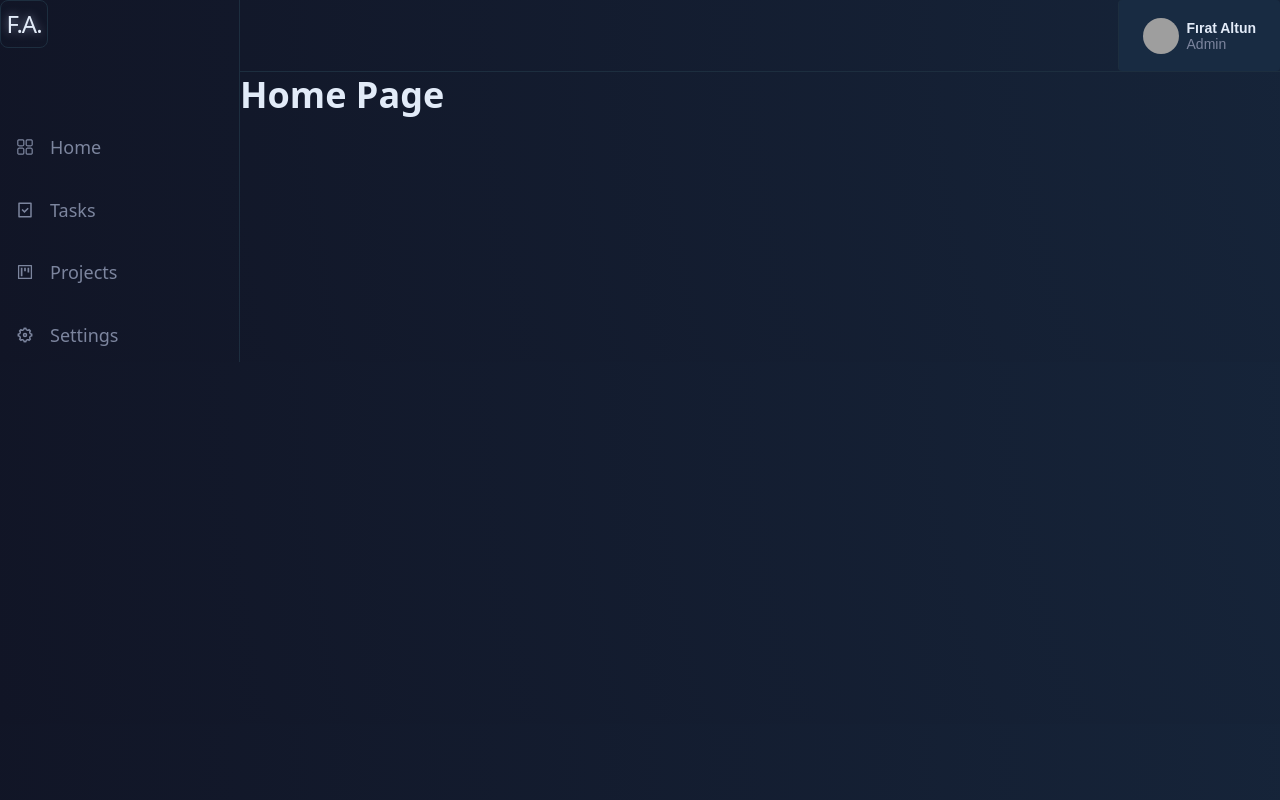
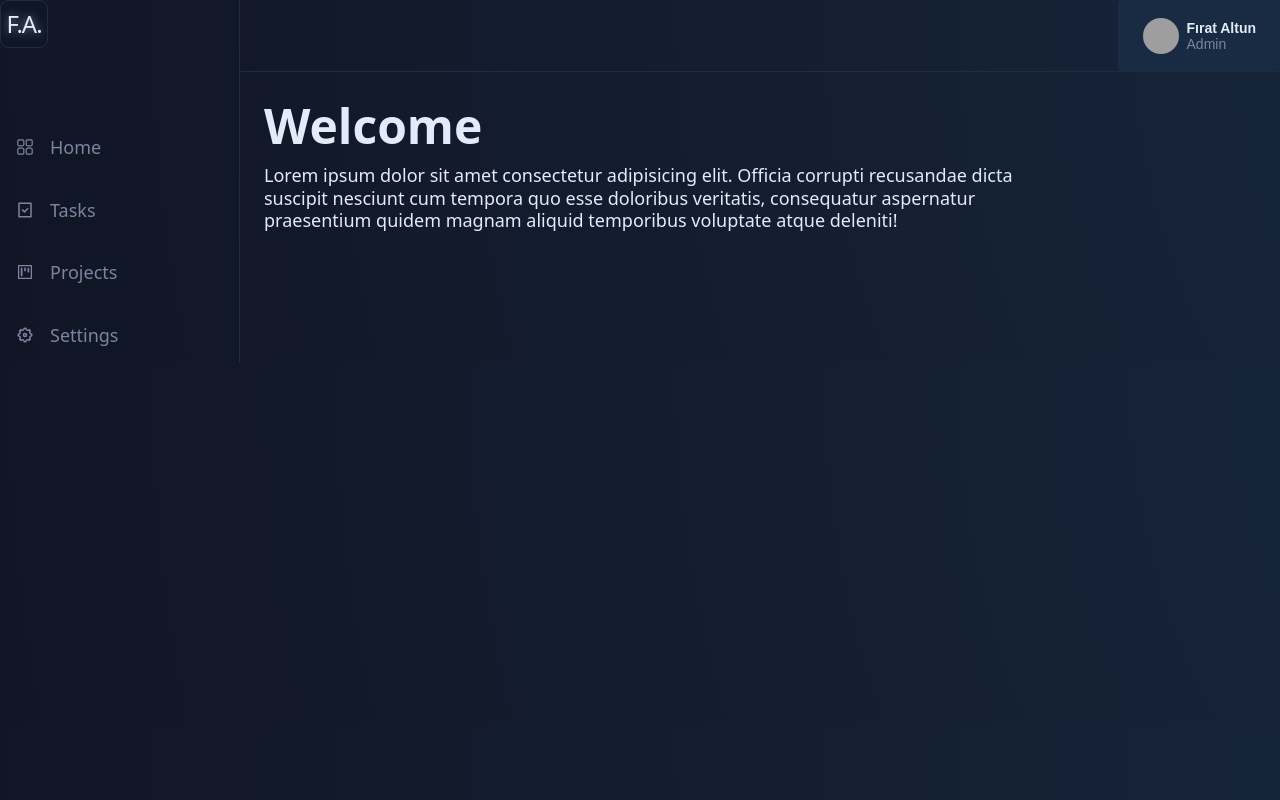
Before and after one commit to altunf/dashboard, a React (Vite) app: page / in a window 1280 px wide. Built offline with nearby package versions, Linux system fonts and the light colour scheme; grey boxes are pictures that could not be loaded.

Commit message:
homepage container is created.

```diff
--- a/src/components/main/styles.jsx
+++ b/src/components/main/styles.jsx
@@ -2,4 +2,5 @@ import styled from "styled-components";
 
 export const Main = styled.main`
   grid-area: main;
+  padding: var(--space-xl);
 `;
--- /dev/null
+++ b/src/containers/home-page-container/index.jsx
@@ -0,0 +1,18 @@
+import React from "react";
+import * as S from "./styles";
+
+function HomePageContainer() {
+  return (
+    <S.HomePageContainer>
+      <S.Title>Welcome</S.Title>
+      <S.Text>
+        Lorem ipsum dolor sit amet consectetur adipisicing elit. Officia
+        corrupti recusandae dicta suscipit nesciunt cum tempora quo esse
+        doloribus veritatis, consequatur aspernatur praesentium quidem magnam
+        aliquid temporibus voluptate atque deleniti!
+      </S.Text>
+    </S.HomePageContainer>
+  );
+}
+
+export { HomePageContainer };
--- /dev/null
+++ b/src/containers/home-page-container/styles.jsx
@@ -0,0 +1,15 @@
+import styled from "styled-components";
+
+export const HomePageContainer = styled.section``;
+
+export const Title = styled.h1`
+  font-size: var(--font-xxxl);
+  span {
+    font-weight: 700;
+  }
+`;
+
+export const Text = styled.p`
+  max-width: 75ch;
+  margin-top: var(--space-m);
+`;
--- a/src/pages/home-page/index.jsx
+++ b/src/pages/home-page/index.jsx
@@ -1,7 +1,8 @@
 import React from "react";
+import { HomePageContainer } from "../../containers/home-page-container";
 
 function HomePage() {
-  return <h1>Home Page</h1>;
+  return <HomePageContainer />;
 }
 
 export { HomePage };
```
